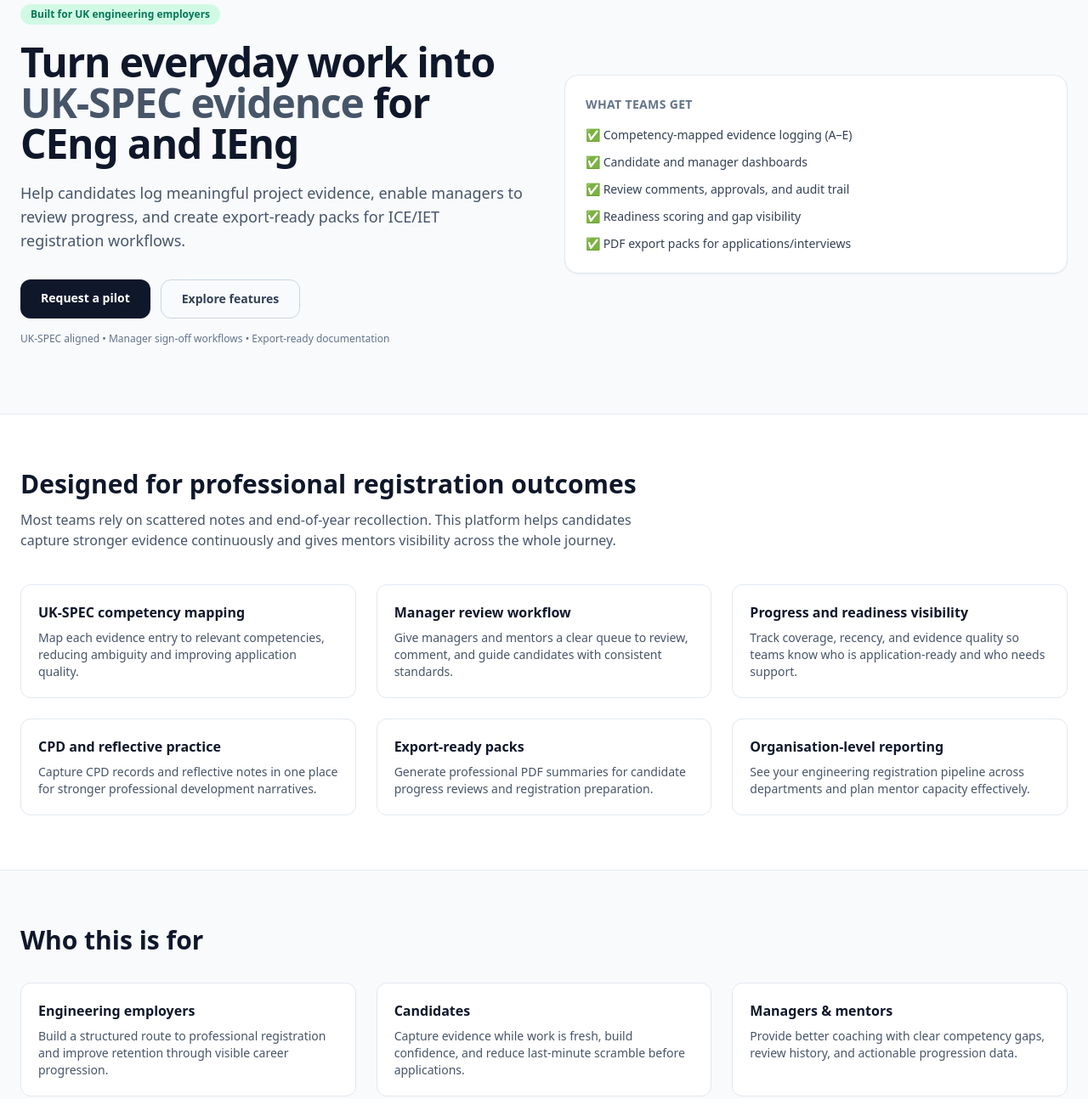
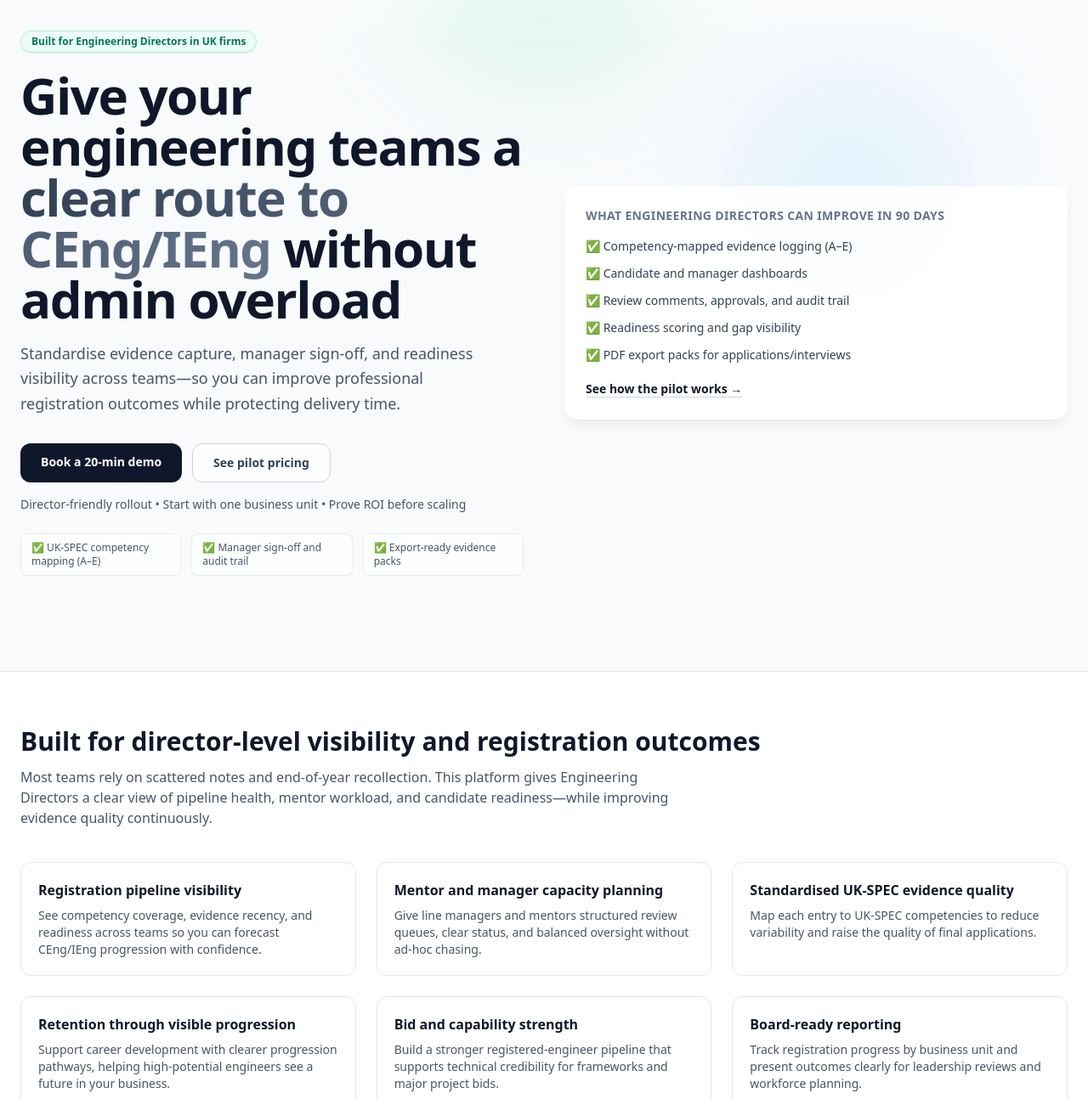
Before and after one commit to rajapp8nr/uk-spec-cpd-marketing-site, a plain HTML site: page index.html in a window 1280 px wide. Shown: the part 146-1440 px from the top of the page at 85% size. Drawn offline with nearby package versions, Linux system fonts and the light colour scheme.

Commit message:
Refine homepage UX with modern hero and director-focused conversion copy

```diff
--- a/index.html
+++ b/index.html
@@ -38,8 +38,8 @@
 
     <script src="https://cdn.tailwindcss.com"></script>
   </head>
-  <body class="bg-slate-50 text-slate-900 antialiased">
-    <header class="border-b border-slate-200 bg-white/90 backdrop-blur sticky top-0 z-50">
+  <body class="bg-slate-50 text-slate-900 antialiased selection:bg-emerald-100">
+    <header class="sticky top-0 z-50 border-b border-slate-200/80 bg-white/85 backdrop-blur-md">
       <div class="mx-auto max-w-7xl px-6 py-4 flex items-center justify-between">
         <a href="#" class="text-lg font-semibold">UK-SPEC CPD Portal</a>
         <nav class="hidden md:flex items-center gap-6 text-sm text-slate-600">
@@ -53,20 +53,33 @@
     </header>
 
     <main>
-      <section class="mx-auto max-w-7xl px-6 py-20">
+      <section class="relative isolate overflow-hidden">
+        <div class="pointer-events-none absolute inset-0 -z-10">
+          <div class="absolute left-1/2 top-[-8rem] h-72 w-72 -translate-x-1/2 rounded-full bg-emerald-200/40 blur-3xl"></div>
+          <div class="absolute right-[12%] top-[20%] h-64 w-64 rounded-full bg-sky-200/35 blur-3xl"></div>
+          <div class="absolute inset-x-0 top-0 h-32 bg-gradient-to-b from-white/70 to-transparent"></div>
+        </div>
+
+        <div class="mx-auto max-w-7xl px-6 py-24 sm:py-28">
           <div class="grid gap-12 lg:grid-cols-2 lg:items-center">
             <div>
-            <p class="inline-flex rounded-full bg-emerald-100 px-3 py-1 text-xs font-semibold text-emerald-700">Built for UK engineering employers</p>
-            <h1 class="mt-5 text-4xl font-bold tracking-tight sm:text-5xl">Turn everyday work into <span class="text-slate-600">UK-SPEC evidence</span> for CEng and IEng</h1>
-            <p class="mt-5 text-lg text-slate-600">Help candidates log meaningful project evidence, enable managers to review progress, and create export-ready packs for ICE/IET registration workflows.</p>
+              <p class="inline-flex rounded-full border border-emerald-200 bg-emerald-50/90 px-3 py-1 text-xs font-semibold text-emerald-700 shadow-sm">Built for Engineering Directors in UK firms</p>
+              <h1 class="mt-5 text-4xl font-bold tracking-tight sm:text-5xl lg:text-6xl">Give your engineering teams a <span class="bg-gradient-to-r from-slate-700 to-slate-500 bg-clip-text text-transparent">clear route to CEng/IEng</span> without admin overload</h1>
+              <p class="mt-5 max-w-xl text-lg leading-relaxed text-slate-600">Standardise evidence capture, manager sign-off, and readiness visibility across teams—so you can improve professional registration outcomes while protecting delivery time.</p>
               <div class="mt-8 flex flex-wrap gap-3">
-              <a href="#cta" class="rounded-xl bg-slate-900 px-6 py-3 text-sm font-semibold text-white hover:bg-slate-700">Request a pilot</a>
-              <a href="#features" class="rounded-xl border border-slate-300 px-6 py-3 text-sm font-semibold text-slate-700 hover:bg-slate-100">Explore features</a>
+                <a href="#cta" class="rounded-xl bg-slate-900 px-6 py-3 text-sm font-semibold text-white shadow-sm transition hover:-translate-y-0.5 hover:bg-slate-700">Book a 20-min demo</a>
+                <a href="#pricing" class="rounded-xl border border-slate-300 bg-white/80 px-6 py-3 text-sm font-semibold text-slate-700 transition hover:bg-slate-100">See pilot pricing</a>
               </div>
-            <p class="mt-4 text-xs text-slate-500">UK-SPEC aligned • Manager sign-off workflows • Export-ready documentation</p>
+              <p class="mt-4 text-sm text-slate-600">Director-friendly rollout • Start with one business unit • Prove ROI before scaling</p>
+
+              <div class="mt-6 grid max-w-2xl gap-3 sm:grid-cols-3">
+                <div class="rounded-lg border border-slate-200/80 bg-white/75 px-3 py-2 text-xs text-slate-600">✅ UK-SPEC competency mapping (A–E)</div>
+                <div class="rounded-lg border border-slate-200/80 bg-white/75 px-3 py-2 text-xs text-slate-600">✅ Manager sign-off and audit trail</div>
+                <div class="rounded-lg border border-slate-200/80 bg-white/75 px-3 py-2 text-xs text-slate-600">✅ Export-ready evidence packs</div>
               </div>
-          <div class="rounded-2xl border border-slate-200 bg-white p-6 shadow-sm">
-            <h2 class="text-sm font-semibold uppercase tracking-wide text-slate-500">What teams get</h2>
+            </div>
+            <div class="rounded-2xl border border-white/70 bg-white/90 p-6 shadow-lg shadow-slate-900/5 backdrop-blur-sm">
+              <h2 class="text-sm font-semibold uppercase tracking-wide text-slate-500">What Engineering Directors can improve in 90 days</h2>
               <ul class="mt-4 space-y-3 text-sm text-slate-700">
                 <li>✅ Competency-mapped evidence logging (A–E)</li>
                 <li>✅ Candidate and manager dashboards</li>
@@ -74,39 +87,41 @@
                 <li>✅ Readiness scoring and gap visibility</li>
                 <li>✅ PDF export packs for applications/interviews</li>
               </ul>
+              <a href="#cta" class="mt-5 inline-flex text-sm font-semibold text-slate-900 underline decoration-slate-300 underline-offset-4 hover:decoration-slate-500">See how the pilot works →</a>
+            </div>
           </div>
         </div>
       </section>
 
       <section id="features" class="border-y border-slate-200 bg-white">
         <div class="mx-auto max-w-7xl px-6 py-16">
-          <h2 class="text-3xl font-bold">Designed for professional registration outcomes</h2>
-          <p class="mt-3 max-w-3xl text-slate-600">Most teams rely on scattered notes and end-of-year recollection. This platform helps candidates capture stronger evidence continuously and gives mentors visibility across the whole journey.</p>
+          <h2 class="text-3xl font-bold">Built for director-level visibility and registration outcomes</h2>
+          <p class="mt-3 max-w-3xl text-slate-600">Most teams rely on scattered notes and end-of-year recollection. This platform gives Engineering Directors a clear view of pipeline health, mentor workload, and candidate readiness—while improving evidence quality continuously.</p>
 
           <div class="mt-10 grid gap-6 md:grid-cols-2 xl:grid-cols-3">
             <article class="rounded-xl border border-slate-200 p-5">
-              <h3 class="font-semibold">UK-SPEC competency mapping</h3>
-              <p class="mt-2 text-sm text-slate-600">Map each evidence entry to relevant competencies, reducing ambiguity and improving application quality.</p>
+              <h3 class="font-semibold">Registration pipeline visibility</h3>
+              <p class="mt-2 text-sm text-slate-600">See competency coverage, evidence recency, and readiness across teams so you can forecast CEng/IEng progression with confidence.</p>
             </article>
             <article class="rounded-xl border border-slate-200 p-5">
-              <h3 class="font-semibold">Manager review workflow</h3>
-              <p class="mt-2 text-sm text-slate-600">Give managers and mentors a clear queue to review, comment, and guide candidates with consistent standards.</p>
+              <h3 class="font-semibold">Mentor and manager capacity planning</h3>
+              <p class="mt-2 text-sm text-slate-600">Give line managers and mentors structured review queues, clear status, and balanced oversight without ad-hoc chasing.</p>
             </article>
             <article class="rounded-xl border border-slate-200 p-5">
-              <h3 class="font-semibold">Progress and readiness visibility</h3>
-              <p class="mt-2 text-sm text-slate-600">Track coverage, recency, and evidence quality so teams know who is application-ready and who needs support.</p>
+              <h3 class="font-semibold">Standardised UK-SPEC evidence quality</h3>
+              <p class="mt-2 text-sm text-slate-600">Map each entry to UK-SPEC competencies to reduce variability and raise the quality of final applications.</p>
             </article>
             <article class="rounded-xl border border-slate-200 p-5">
-              <h3 class="font-semibold">CPD and reflective practice</h3>
-              <p class="mt-2 text-sm text-slate-600">Capture CPD records and reflective notes in one place for stronger professional development narratives.</p>
+              <h3 class="font-semibold">Retention through visible progression</h3>
+              <p class="mt-2 text-sm text-slate-600">Support career development with clearer progression pathways, helping high-potential engineers see a future in your business.</p>
             </article>
             <article class="rounded-xl border border-slate-200 p-5">
-              <h3 class="font-semibold">Export-ready packs</h3>
-              <p class="mt-2 text-sm text-slate-600">Generate professional PDF summaries for candidate progress reviews and registration preparation.</p>
+              <h3 class="font-semibold">Bid and capability strength</h3>
+              <p class="mt-2 text-sm text-slate-600">Build a stronger registered-engineer pipeline that supports technical credibility for frameworks and major project bids.</p>
             </article>
             <article class="rounded-xl border border-slate-200 p-5">
-              <h3 class="font-semibold">Organisation-level reporting</h3>
-              <p class="mt-2 text-sm text-slate-600">See your engineering registration pipeline across departments and plan mentor capacity effectively.</p>
+              <h3 class="font-semibold">Board-ready reporting</h3>
+              <p class="mt-2 text-sm text-slate-600">Track registration progress by business unit and present outcomes clearly for leadership reviews and workforce planning.</p>
             </article>
           </div>
         </div>
```
Lines whose indentation alone changed are shown as unchanged.
